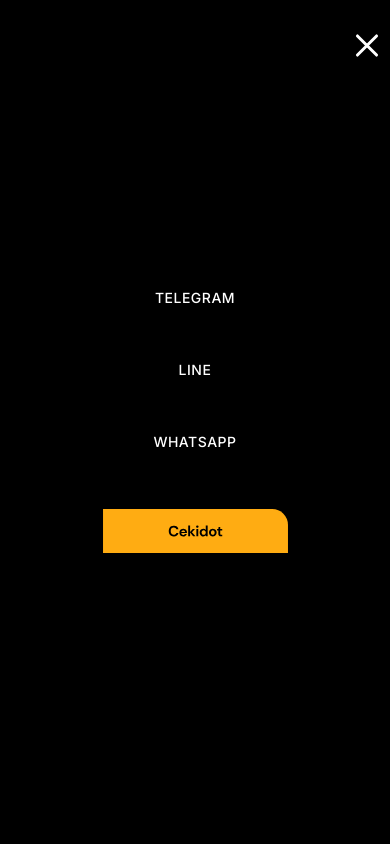
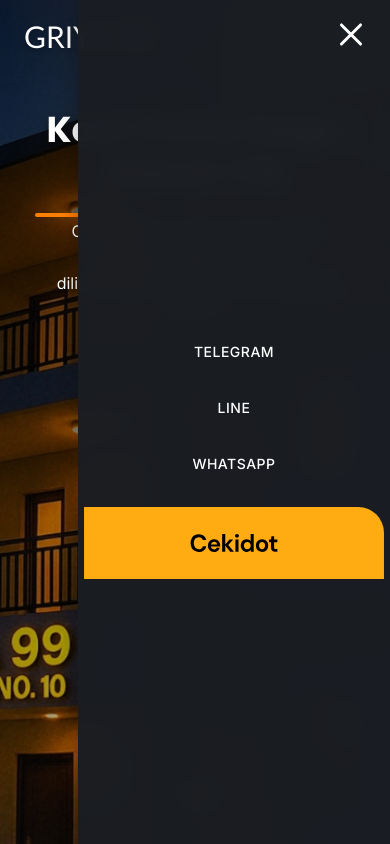
Before and after one commit to FarisTF/Griya-99-Landing-Page, a plain HTML site: page index.html in a window 390 px wide. Both pictures are taken after a click on the element 367 px from the left and 47 px from the top of the page. Shown: the top 844 px of the page. Drawn offline with Linux system fonts and the light colour scheme.

Commit message:
style: fixed mobile appearance

```diff
--- a/css/components.css
+++ b/css/components.css
@@ -300,19 +300,23 @@ p {
 
 /* Hero section */
 .hero-content {
-  margin-top: var(--spacing-32);
-  width: 50%;
   position: relative;
   z-index: var(--z-10);
+  color: var(--color-white);
+  text-align: left;
+  max-width: 600px;
+  padding-top: var(--spacing-20);
+  padding-bottom: var(--spacing-10);
 }
 
 .hero-title {
-  font-size: var(--text-6xl);
-  margin-bottom: var(--spacing-6);
+  font-size: var(--text-5xl);
   font-weight: var(--weight-bold);
-  color: var(--color-white);
-  text-shadow: 0 2px 10px rgba(0, 0, 0, 0.2);
+  margin-bottom: var(--spacing-4);
+  text-shadow: 0 3px 6px rgba(0, 0, 0, 0.5);
   position: relative;
+  display: inline-block;
+  padding-bottom: var(--spacing-2);
 }
 
 .hero-title::after {
@@ -327,12 +331,11 @@ p {
 }
 
 .hero-desc {
-  font-weight: var(--weight-light);
   font-size: var(--text-lg);
-  color: var(--color-white);
-  text-shadow: 0 1px 5px rgba(0, 0, 0, 0.2);
-  max-width: 90%;
+  max-width: 500px;
+  margin-bottom: var(--spacing-8);
   line-height: var(--leading-relaxed);
+  text-shadow: 0 2px 4px rgba(0, 0, 0, 0.5);
 }
 
 /* Map section */
@@ -622,51 +625,74 @@ p {
 
 /* Responsive navigation */
 @media screen and (max-width: 768px) {
+  .navbar {
+    height: 60px;
+    padding-top: var(--spacing-4);
+    padding-left: var(--spacing-4);
+    padding-right: var(--spacing-4);
+  }
+
   .hamburger {
     display: block;
+    position: relative;
+    z-index: var(--z-40);
   }
 
   .nav-list {
     position: fixed;
     top: 0;
-    left: 0;
-    width: 100%;
+    right: -100%;
+    width: 70%;
     height: 100vh;
-    background-color: var(--color-black);
-    display: flex;
+    background-color: rgba(var(--color-charcoal-dark-rgb), 0.98);
+    backdrop-filter: blur(10px);
     flex-direction: column;
+    align-items: center;
     justify-content: center;
-    align-items: center;
-    transform: translateY(-100%);
-    transition: transform var(--transition-medium);
+    padding-top: var(--spacing-20);
+    transition: right 0.4s ease-in-out;
     z-index: var(--z-30);
   }
 
   .nav-list.active {
-    transform: translateY(0);
+    right: 0;
+    box-shadow: -5px 0 15px rgba(0, 0, 0, 0.2);
   }
 
   .nav-item {
-    margin: var(--spacing-6) 0;
+    margin-right: 0;
+    margin-bottom: var(--spacing-8);
+    text-align: center;
   }
 
   .nav-item::after {
-    bottom: -8px;
-    height: 3px;
-    background-color: var(--color-secondary);
+    display: none;
   }
 
   .nav-item:last-child {
-    margin-top: var(--spacing-8);
+    margin-bottom: 0;
+    width: auto;
   }
 
   .hero-content {
-    margin-top: var(--spacing-24);
-    width: 100%;
+    text-align: center;
+    padding-top: var(--spacing-12);
+    padding-left: var(--spacing-4);
+    padding-right: var(--spacing-4);
+    max-width: 90%;
+    margin-left: auto;
+    margin-right: auto;
   }
 
   .hero-title {
     font-size: var(--text-4xl);
+  }
+
+  .hero-desc {
+    font-size: var(--text-md);
+    max-width: 90%;
+    margin-left: auto;
+    margin-right: auto;
   }
 
   .map-content {
@@ -742,15 +768,26 @@ p {
 }
 
 @media screen and (max-width: 480px) {
+  .navbar {
+    padding-top: var(--spacing-3);
+  }
+
   .hero-content {
-    margin-top: var(--spacing-20);
+    padding-top: var(--spacing-10);
+    padding-left: var(--spacing-2);
+    padding-right: var(--spacing-2);
   }
 
   .hero-title {
     font-size: var(--text-3xl);
+    line-height: 1.2;
   }
 
   .hero-desc {
-    font-size: var(--text-base);
+    font-size: var(--text-sm);
+  }
+
+  .nav-list {
+    width: 80%;
   }
 }
```
Also changed, not shown: images/thumbnail.jpg (added), 2 other files.
